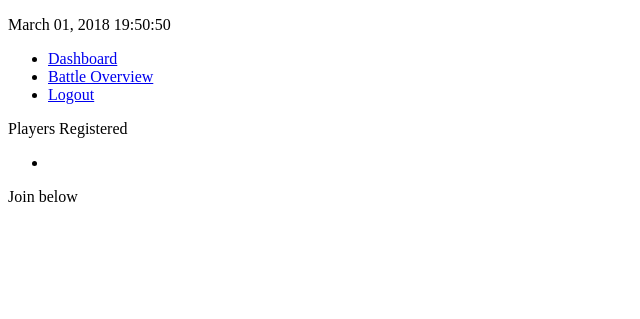
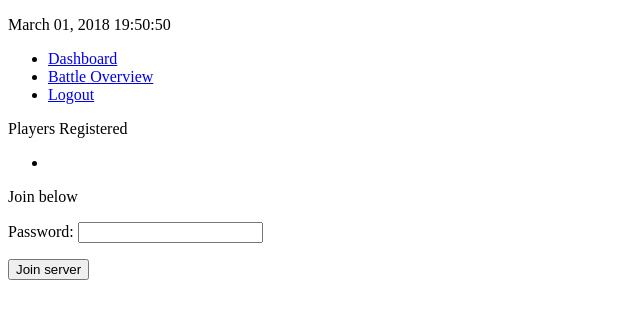
Before and after one commit to stef311/battlegame2, a Django app: page /servers/1/detail/ in a window 1280 px wide. Shown: the top 319 px of the page, without its empty margins (0-640 px from the left). Run offline with Django 3.2, Linux system fonts and the light colour scheme; a user stored in the database is signed in; tables that the repository leaves empty hold one stand-in row (values such as "Sample post").

Commit message:
creates JoinGameServerForm. adds more logic in server_detail. handles both GET and POST method requests

```diff
--- a/battlegame/servers/forms.py
+++ b/battlegame/servers/forms.py
@@ -23,3 +23,6 @@ class CreateGameServerForm(ModelForm):
             raise forms.ValidationError("cannot allow more than 8 players")
 
         return cd["players_allowed"]
+
+class JoinGameServerForm(forms.Form):
+    password = forms.CharField(widget=forms.PasswordInput)
--- a/battlegame/servers/templates/servers/detail.html
+++ b/battlegame/servers/templates/servers/detail.html
@@ -8,4 +8,9 @@
     {% endfor %}
   </ul>
   <p>Join below</p>
+  <form action="." method="post">
+    {{ join_gameserver_form.as_p }}
+    {% csrf_token %}
+    <p><input type="submit" value="Join server"/></p>
+  </form>
 {% endblock %}
--- a/battlegame/servers/views.py
+++ b/battlegame/servers/views.py
@@ -2,7 +2,7 @@ from django.shortcuts import render
 from django.http import HttpResponse
 from django.contrib.admin.views.decorators import staff_member_required
 from django.contrib.auth.decorators import login_required
-from .forms import CreateGameServerForm
+from .forms import CreateGameServerForm, JoinGameServerForm
 from .models import GameServer
 
 # Create your views here.
@@ -44,7 +44,20 @@ def server_create(request):
 @login_required
 def server_detail(request, server_id):
     server = GameServer.objects.get(id=server_id)
-    players_registered = server.players.all()
-    context = {}
-    context.update({"players_registered": players_registered})
-    return render(request,"servers/detail.html", context=context)
+    if request.method == "GET":
+        players_registered = server.players.all()
+        join_gameserver_form = JoinGameServerForm()
+        context = {}
+        context.update({"players_registered": players_registered})
+        context.update({"join_gameserver_form": join_gameserver_form})
+        return render(request,"servers/detail.html", context=context)
+    else:
+        join_gameserver_form = JoinGameServerForm(request.POST)
+        if join_gameserver_form.is_valid():
+            cd = join_gameserver_form.cleaned_data
+            if server.password == cd["password"]:
+                return HttpResponse("password is correct")
+            else:
+                return HttpResponse("password not correct")
+        else:
+            return HttpResponse("form not valid")
```
